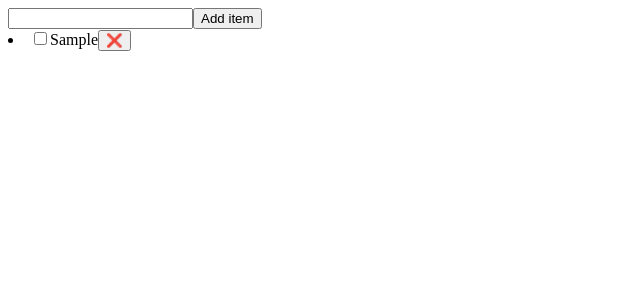
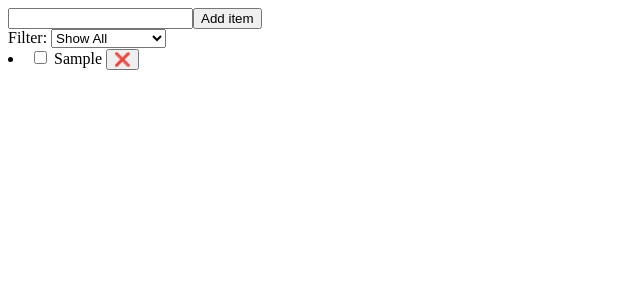
Before and after one commit to osamaarwadi/ejari-assessment, a React (Vite) app: page / in a window 1280 px wide. Both pictures are taken after typing "Sample" into the empty fields and a click on the button "Add item". Shown: the top 300 px of the page, without its empty margins (0-640 px from the left). Built offline with nearby package versions, Linux system fonts and the light colour scheme.

Commit message:
integrated 'mark as completed' feature and initial filtering

```diff
--- /dev/null
+++ b/src/ToDoList.css
@@ -0,0 +1,4 @@
+.completed-item {
+    text-decoration: line-through;
+    color: hsl(0, 0%, 59%);
+}
--- a/src/ToDoList.tsx
+++ b/src/ToDoList.tsx
@@ -1,4 +1,5 @@
 import { useState, useEffect } from 'react';
+import './ToDoList.css';
 
 const ToDoList: React.FC = () => {
 
@@ -10,6 +11,21 @@ const ToDoList: React.FC = () => {
     const [items, setItems] = useState<Item[]>(() => {
         return JSON.parse(localStorage.getItem('items') || '[]');
     });
+
+    enum FilterType { all, pending, completed };
+
+    const [filter, setFilter] = useState<FilterType>(FilterType.pending);
+
+    const filterItems = (): Item[] => {
+        switch (filter) {
+            case FilterType.all:
+                return items;
+            case FilterType.pending:
+                return items.filter(item => !item.isCompleted);
+            case FilterType.completed:
+                return items.filter(item => item.isCompleted);
+        }
+    }
 
     const addItem = (): void => {
         const newItem: Item = { text: (document.getElementById("itemTextBox") as HTMLInputElement).value,
@@ -32,11 +48,11 @@ const ToDoList: React.FC = () => {
     }
 
     const toggleCompletion = (index: number): void => {
-        setItems(prevItems =>
-            prevItems.map((item, i) =>
-              i === index ? { ...item, isCompleted: !item.isCompleted } : item
-            )
-          );
+        setItems(prevItems => prevItems.map((item, i) => i === index ? { ...item, isCompleted: !item.isCompleted } : item));
+    }
+
+    const updateFilter = (event: React.ChangeEvent<HTMLSelectElement>): void => {
+        return setFilter(FilterType[event.target.value as keyof typeof FilterType]);
     }
 
     return (
@@ -46,17 +62,24 @@ const ToDoList: React.FC = () => {
             <button onClick={addItem}>Add item</button>
         </div>
         <div>
-            {items.map((item: Item, index: number) =>
+            <label htmlFor="filter">Filter: </label>
+            <select name="filter" onChange={(e) => updateFilter(e)}>
+                <option value="all">Show All</option>
+                <option value="pending">Pending only</option>
+                <option value="completed">Completed only</option>
+            </select>
+        </div>
+        <div>
+            {filterItems().map((item: Item, index: number) =>
                 <li key={index}>
                     <input
                         type="checkbox"
                         checked={item.isCompleted}
                         onChange={() => toggleCompletion(index)}
                     />
-                    <span>{item.text}</span>
+                    <span className={item.isCompleted ? "completed-item" : ""}> {item.text} </span>
                     <button onClick={() => deleteItem(index)}>❌</button>
                 </li>
-
             )}
         </div>
     </div>
```
